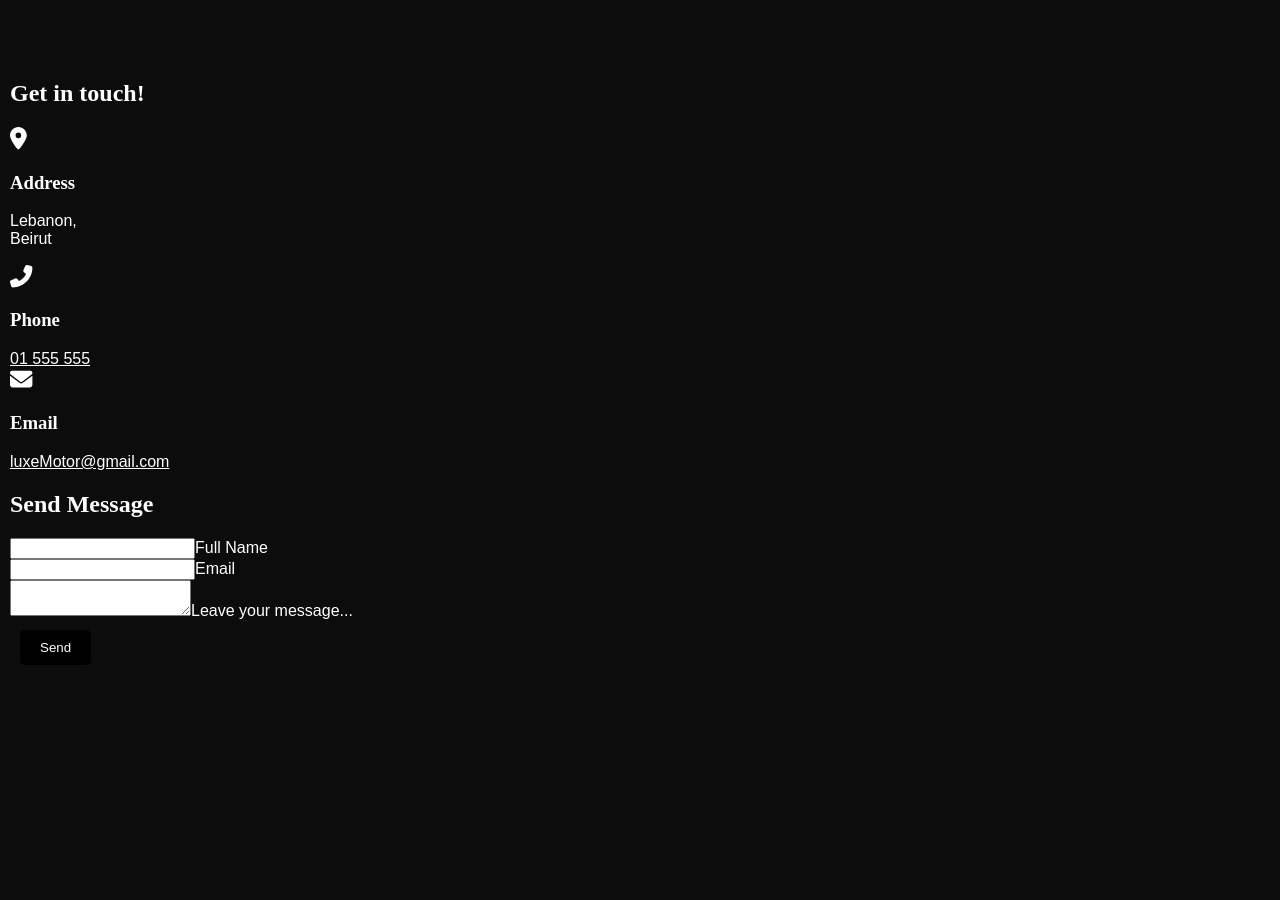
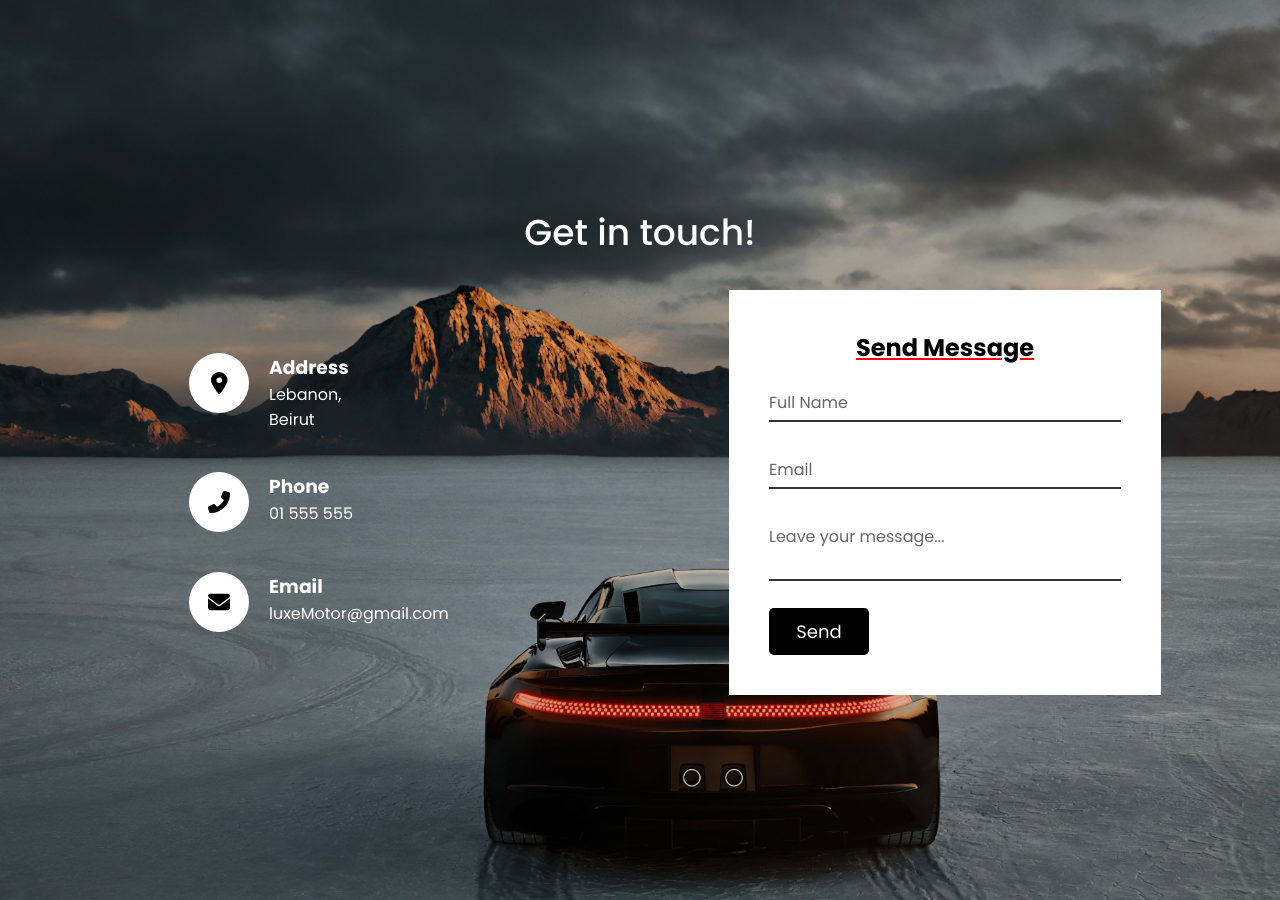
Before and after one commit to bechara-rizk/DealershipTeamOne, a Next.js app: page /home/contactUs in a window 1280 px wide. Before the commit the page ends 860 px from the top, so only its background shows below. Built offline with nearby package versions, Linux system fonts and the light colour scheme.

Commit message:
style contact us

```diff
--- a/src/styles/contactUs.css
+++ b/src/styles/contactUs.css
@@ -1,140 +1,165 @@
-:root {
-    --bg-color: #0c0c0c;
-    --primary-color: #0d0d0d;
-    --secondary-color: #fff;
-    --text-color: #fff;
-    --text-color-2: #fff;
-    --overlay-color: rgb(12 12 12 / 63%);
+.Contact *
+{
+  margin: 0;
+  padding: 0;
+  box-sizing: border-box;
+  font-family: 'Poppins';
+}
+.Contact{
+
+  position: relative;
+  min-height: 100vh;
+  padding: 50px 100px;
+  display: flex;
+  justify-content: center;
+  align-items: center;
+  flex-direction: column;
+  background-image: url('/images/road2.jpg');
+  background-size: cover;
+
 }
 
-[data-theme="light"] {
-    --bg-color: #ffffff;
-    --primary-color: #ffffff;
-    --secondary-color: #000;
-    --text-color: #000;
-    --text-color-2: #000;
-    --overlay-color: rgb(255 255 255 / 70%);
+.Contact .Content
+{
+max-width: 800px;
+text-align: center;
+}
+.Contact .Content h2
+{
+font-size: 36px;
+font-weight: 500;
+color: #fff;
+
+}
+.container{
+  width:100%;
+  display:flex;
+  justify-content: center;
+  align-items: center;
+  margin-top: 30px;
+}
+.container .contactInfo{
+  width:50%;
+  display:flex;
+  flex-direction:column;
+  margin-left: 70px;
 }
 
-html,
-body {
-    height: 100%;
+.container .contactInfo a {
+  text-decoration: none;
+  color:#ffff;
+
 }
 
-body {
-    margin: 0;
-    height: 100%;
-    overflow-x: hidden;
-    overflow-y: visible;
-    background-color: var(--bg-color);
-    color: var(--text-color);
-    font-family: 'Raleway', sans-serif;
-    -webkit-font-smoothing: antialiased;
-    -moz-osx-font-smoothing: grayscale;
-    padding-top: 60px;
-    border-left: 10px solid var(--primary-color);
-    border-right: 10px solid var(--primary-color);
+.container .contactInfo a:hover {
+
+  color: red;
+  cursor: pointer;
 }
 
-ul {
-    list-style: none;
+.container .contactInfo .box{
+  position:relative;
+  padding:20px 0;
+  display:flex;
 }
 
-h1,
-h2,
-h3,
-h4,
-h5,
-h6 {
-    font-family: Marcellus;
+.container .contactInfo .icon{
+  min-width: 60px;
+  height: 60px;
+  display:flex;
+  background:#fff ;
+  justify-content: center;
+  align-items: center;
+  border-radius: 50%;
+  font-size:22px ;
 }
 
-a,
-a:hover {
-    color: var(--text-color);
+.container .contactInfo .box .text{
+  display:flex;
+  margin-left: 20px;
+  font-size: 16px;
+  coLor:#fff;
+  flex-direction:column;
+
 }
 
-p {
-    word-break: break-word;
-    hyphens: auto;
+.container .contactInfo .box .text h3{
+
+
+  color: white;
+
 }
 
-.ovhidden {
-    overflow: hidden;
+
+.contactForm{
+  width: 40%;
+  padding: 40px;
+  background: #fff;
 }
 
-.text_2,
-.text_2:hover {
-    color: var(--text-color-2);
+.contactForm h2{
+
+  color:black;
+  text-decoration: underline solid red;
+  text-align: center;
+
 }
 
-code {
-    font-family: source-code-pro, Menlo, Monaco, Consolas, 'Courier New', monospace;
+.contactForm .inputBox{
+  position:relative;
+  width: 100%;
+  margin-top: 10px;
 }
 
-.cursor__dot div {
-    z-index: 999999 !important;
+.contactForm .inputBox input,
+.contactForm .inputBox textarea
+{
+  padding: 5px 0;
+  width: 100%;
+  font-size: 16px;
+  margin: 10px 0;
+  border:none;
+  border-bottom: 2px solid #333;
+  outline: none;
+  resize: none;
 }
 
-.cursor__dot div:last-child {
-    filter: invert(1);
-    background-color: var(--primary-color) !important;
+.contactForm .inputBox span
+{
+  position:absolute;
+  left: 0;
+  padding: 5px 0;
+  font-size: 16px;
+  margin: 10px 0;
+  pointer-events: none;
+  transition: 0.5s;
+  color: #666;
 }
 
-.cursor__dot div:first-child {
-    filter: invert(1);
-    background-color: var(--overlay-color) !important;
+.contactForm .inputBox input:focus ~ span,
+.contactForm .inputBox input:valid ~ span,
+.contactForm .inputBox textarea:focus ~ span,
+.contactForm .inputBox textarea:valid ~ span
+{
+
+  font-size: 12px;
+  color: #666;
+  transform: translateY(-20px);
 }
 
-.color_pr {
-    color: var(--primary-color) !important;
+.contactForm .inputBox button{
+  width: 100px;
+  border: none;
+  cursor: pointer;
+  padding: 10px;
+  font-size: 18px;
+  color:white;
+  background-color: black;
+
+
+
 }
+.contactForm .inputBox button:hover{
+ background-color: red;
 
-.color_sec {
-    color: var(--secondary-color);
 }
-
-.contact__form .form-control {
-    padding: 1.375rem .75rem;
-    line-height: 1.5;
-    color: var(--text-color);
-    background-color: var(--bg-color);
-    border-radius: 0 !important;
-    border: 1px solid var(--secondary-color);
-}
-
-.contact__form input.form-control {
-    margin-bottom: 2em;
-    height: calc(2.5em + .75rem + 2px);
-}
-
-.loading-bar {
-    position: fixed;
-    top: 0;
-    left: 0;
-    right: 0;
-    height: 10px;
-    z-index: 999999999;
-    background: var(--text-color);
-    transform: translateX(100%);
-    animation: shift-rightwards 1s ease-in-out infinite;
-    animation-delay: .3s;
-}
-
-@keyframes shift-rightwards {
-    0% {
-        transform: translateX(-100%);
-    }
-    40% {
-        transform: translateX(0%);
-    }
-    60% {
-        transform: translateX(0%);
-    }
-    100% {
-        transform: translateX(100%);
-    }
-}
-.btn{
-    color: #fff;
-}
```
